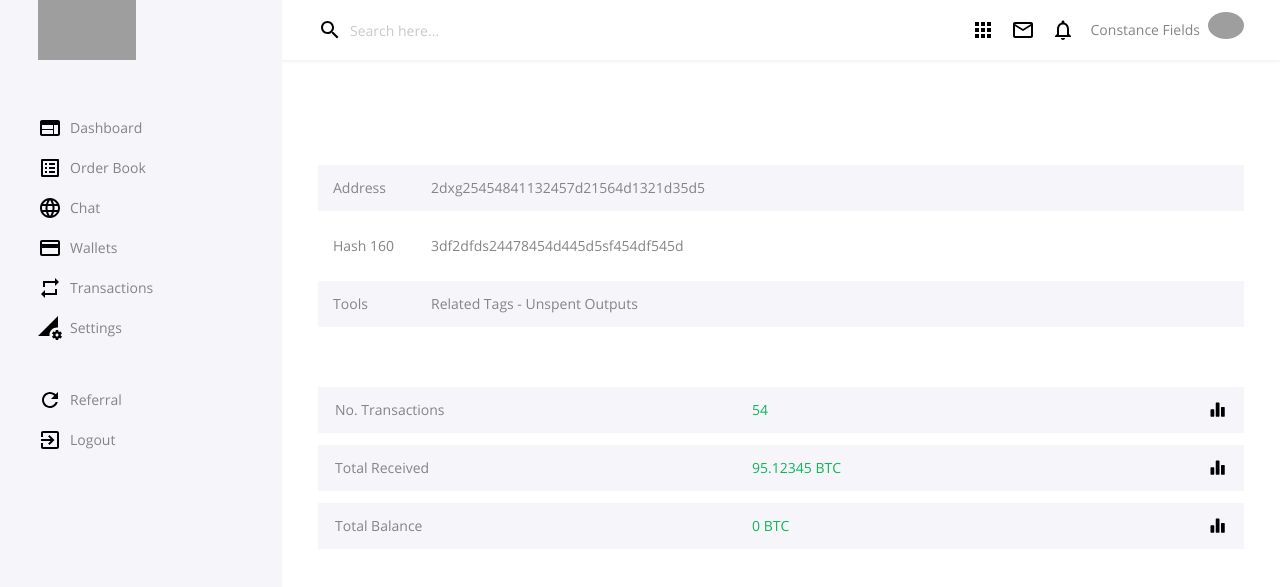
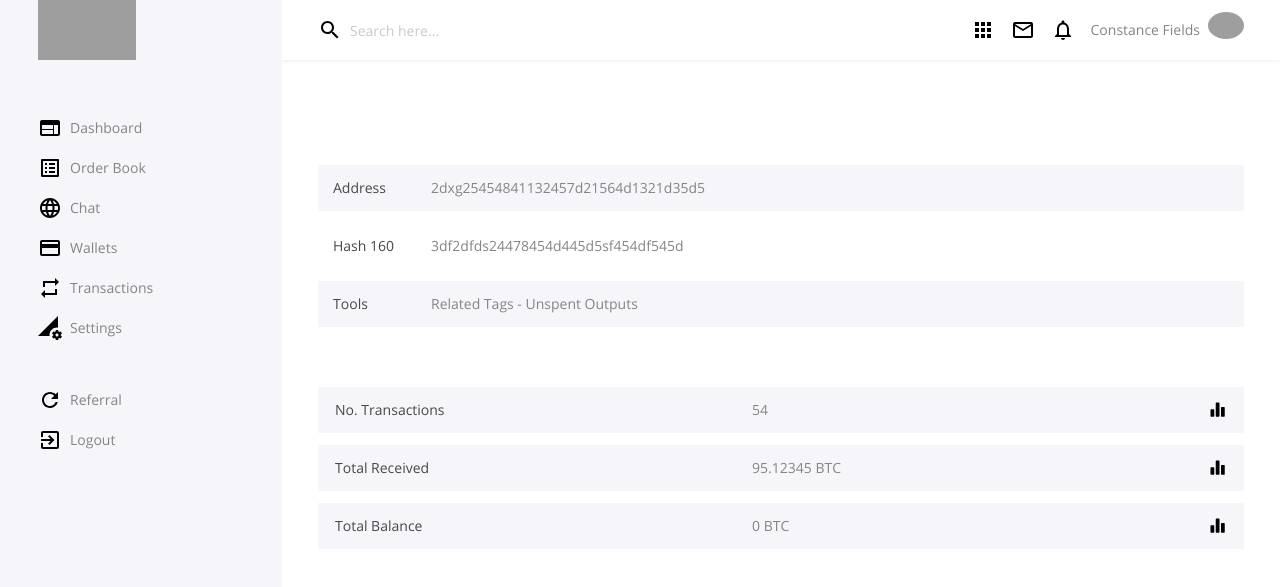
Before and after one commit to AndreiVl/reactl_dashbord, a React app: page /transactions in a window 1280 px wide. Shown: the top 587 px of the page. Built offline with nearby package versions, Linux system fonts and the light colour scheme; grey boxes are pictures that could not be loaded.

Commit message:
fix Atoms Components

```diff
--- a/src/components/Atoms/Notification/Notification.tsx
+++ b/src/components/Atoms/Notification/Notification.tsx
@@ -1,6 +1,6 @@
 import React from "react";
 import './notification.scss';
-import { Text } from '../Text/Text'
+import { TextEsm } from '../Text/Text'
 
 type NotificationProps = {
 	number?: number,
@@ -15,12 +15,9 @@ export const Notification: React.FC<NotificationProps> = ({
 }) => {
 	return (
 		<div className={`notification ${className || ''} ${red ? 'notification--red' : ''}`}>
-			<Text
-				fontWeight="text--bold"
-				size="text--esm"
-			>
+			<TextEsm>
 				{number}
-			</Text>
+			</TextEsm>
 		</div>
 	)
 }
--- a/src/components/Atoms/Notification/notification.scss
+++ b/src/components/Atoms/Notification/notification.scss
@@ -12,6 +12,7 @@
 
 	/* 3 Typography */
 	color: $color-white;
+	font-weight: bold;
 
 	/* 4 Visual */
 	border-radius: 50%;
@@ -24,4 +25,5 @@
 .notification > p {
 	/* 3 Typography */
 	color: $color-white;
+	font-weight: bold;
 }
--- a/src/components/Atoms/SummaryItem/SummaryItem.tsx
+++ b/src/components/Atoms/SummaryItem/SummaryItem.tsx
@@ -21,17 +21,17 @@ export const SummaryItem: React.FC<SummaryItemProps> = ({
 	return (
 		<div className={`summary-item ${className || ""}`}>
 			<div className="summary-item__body">
-				<Text
-					className="summary-item__title"
-					color="text--black"
-				>
-					{title}
-				</Text>
-				<Text
-					className="summary-item__text"
-				>
-					{text}
-				</Text>
+				<div className="summary-item__title">
+					<Text>
+						{title}
+					</Text>
+				</div>
+
+				<div className="summary-item__text">
+					<Text>
+						{text}
+					</Text>
+				</div>
 			</div>
 			{icon &&
 				<Icon
--- a/src/components/Atoms/SummaryItem/summary-item.scss
+++ b/src/components/Atoms/SummaryItem/summary-item.scss
@@ -33,6 +33,10 @@
 		flex: 0 0 98px;
 		margin-bottom: 0;
 	}
+}
+.summary-item__title .text {
+	/* 3 Typography */
+	color: $color-black;
 }
 .summary-item__text {
 	/* 3 Typography */
```
